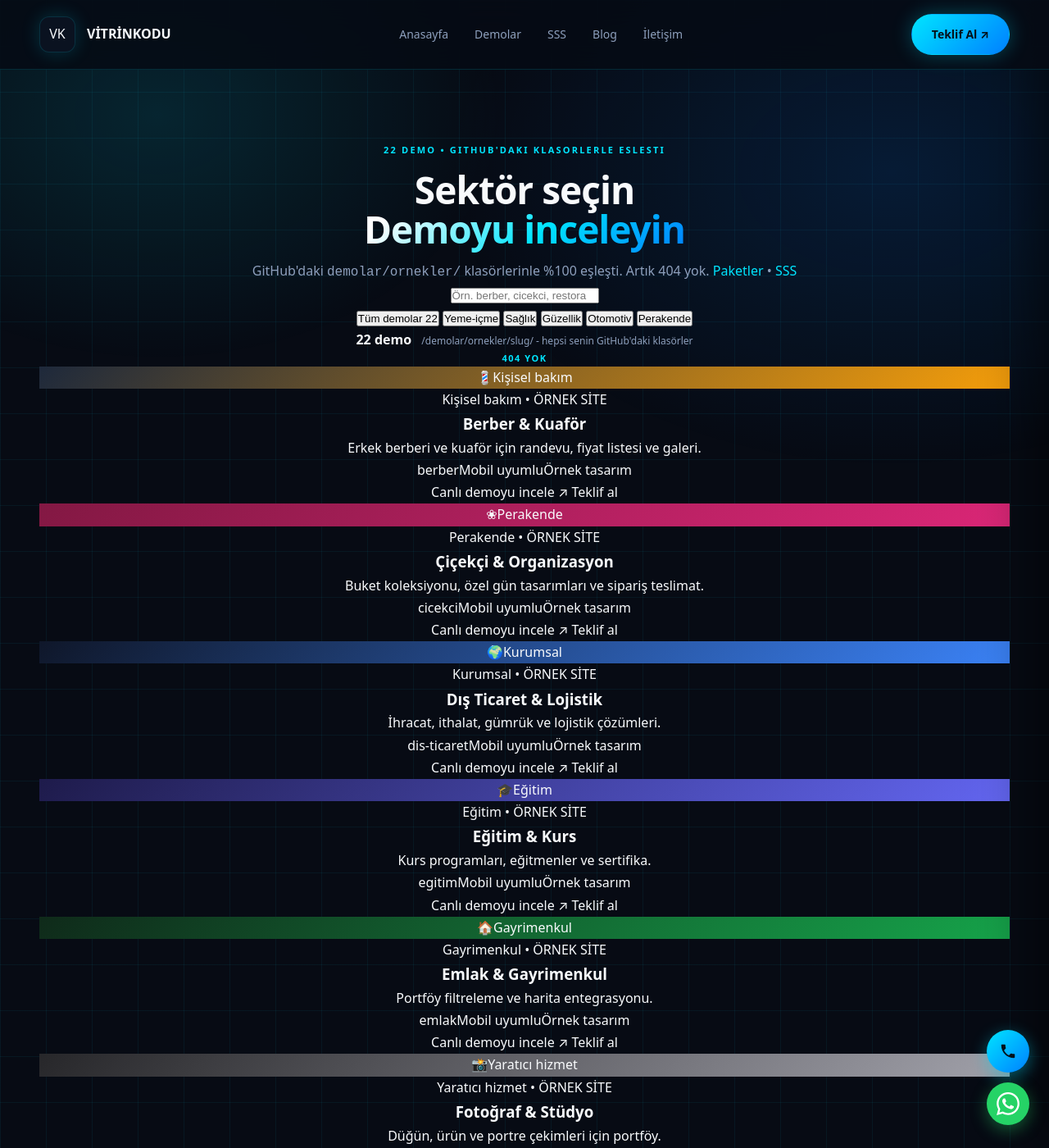
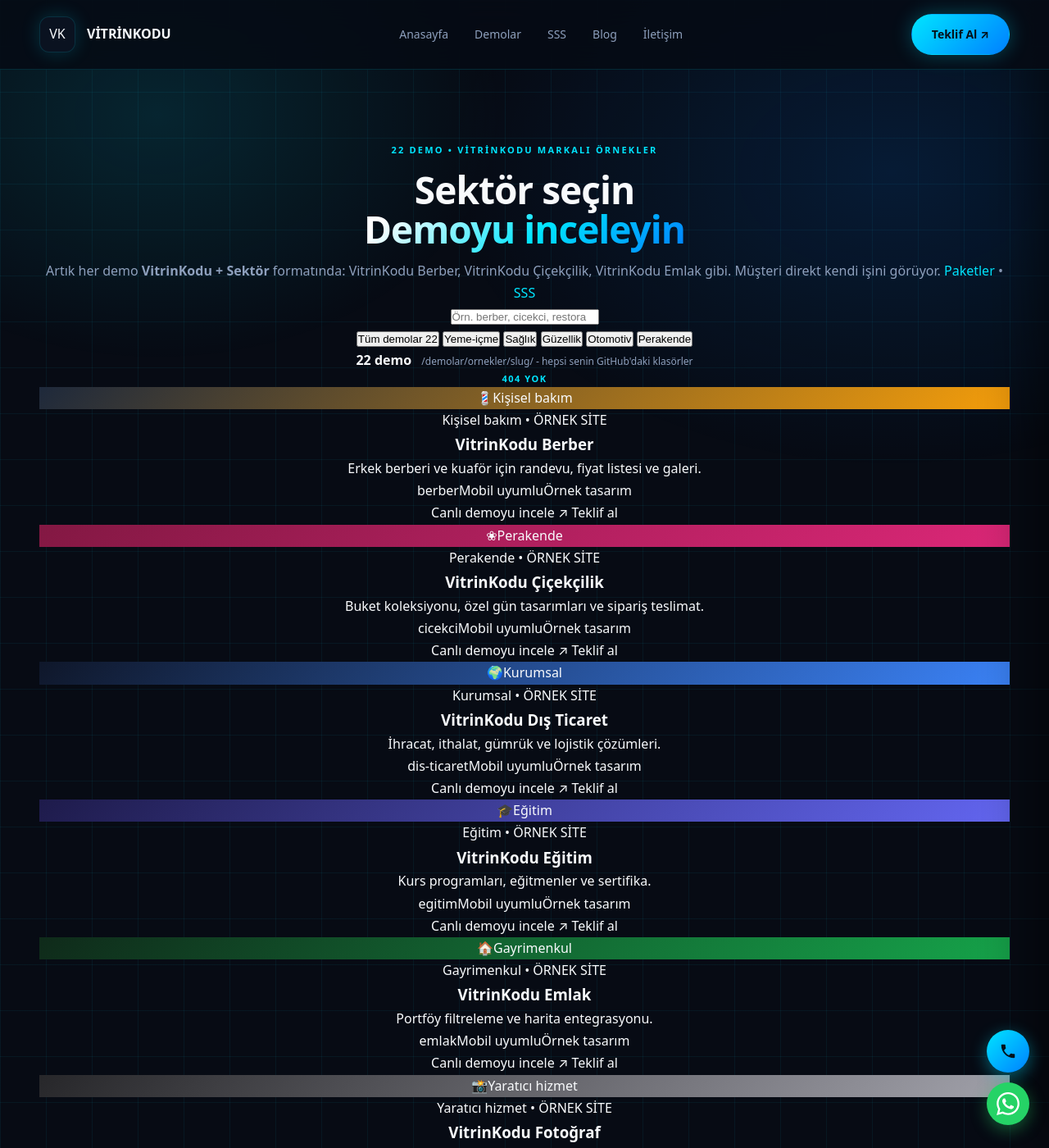
Before and after one commit to 1199mem/vitrinkodu.com.tr, a Jekyll site: the page built from demolar/index.html, in a window 1280 px wide and 1400 px high. Shown: the whole window at 82% size. Built offline with Jekyll 4.4.1, drawn with Linux system fonts in a browser that asks for light colours; some of the changed text lies outside the part shown.

Commit message:
index.html

```diff
--- a/demolar/index.html
+++ b/demolar/index.html
@@ -5,9 +5,9 @@
 ---
 <div class="wrap">
 <div class="page-head">
-<span class="tag">22 DEMO • GITHUB'DAKI KLASORLERLE ESLESTI</span>
+<span class="tag">22 DEMO • VİTRİNKODU MARKALI ÖRNEKLER</span>
 <h1>Sektör seçin<br><span class="grad">Demoyu inceleyin</span></h1>
-<p class="sub">GitHub'daki <code>demolar/ornekler/</code> klasörlerinle %100 eşleşti. Artık 404 yok. <a href="/#paketler" style="color:var(--cyan)">Paketler</a> • <a href="/sss/" style="color:var(--cyan)">SSS</a></p>
+<p class="sub">Artık her demo <b>VitrinKodu + Sektör</b> formatında: VitrinKodu Berber, VitrinKodu Çiçekçilik, VitrinKodu Emlak gibi. Müşteri direkt kendi işini görüyor. <a href="/#paketler" style="color:var(--cyan)">Paketler</a> • <a href="/sss/" style="color:var(--cyan)">SSS</a></p>
 <div class="demo-search-wrap">
 <input type="search" id="demoSearch" class="demo-search" placeholder="Örn. berber, cicekci, restoran, veteriner..." oninput="filterDemos()">
 </div>
@@ -24,11 +24,11 @@
 <div style="font-size:11px;font-weight:800;letter-spacing:1.5px;color:var(--cyan)">404 YOK</div>
 </div>
 <div class="demo-grid-22" id="demoGrid">
-<div class="demo-card-22" data-category="kişisel bakım" data-name="berber & kuaför berber kişisel bakım">
+<div class="demo-card-22" data-category="kişisel bakım" data-name="vitrinkodu berber & kuaför berber kişisel bakım">
 <div class="thumb" style="background:linear-gradient(135deg,#1e293b,#f59e0b)">💈<span class="badge-cat">Kişisel bakım</span></div>
 <div class="card-body">
 <div class="cat">Kişisel bakım • ÖRNEK SİTE</div>
-<h3>Berber & Kuaför</h3>
+<h3>VitrinKodu Berber</h3>
 <p>Erkek berberi ve kuaför için randevu, fiyat listesi ve galeri.</p>
 <div class="tags"><span>berber</span><span>Mobil uyumlu</span><span>Örnek tasarım</span></div>
 <div class="actions">
@@ -37,11 +37,11 @@
 </div>
 </div>
 </div>
-<div class="demo-card-22" data-category="perakende" data-name="çiçekçi & organizasyon cicekci perakende">
+<div class="demo-card-22" data-category="perakende" data-name="vitrinkodu çiçekçi & organizasyon cicekci perakende">
 <div class="thumb" style="background:linear-gradient(135deg,#831843,#db2777)">❀<span class="badge-cat">Perakende</span></div>
 <div class="card-body">
 <div class="cat">Perakende • ÖRNEK SİTE</div>
-<h3>Çiçekçi & Organizasyon</h3>
+<h3>VitrinKodu Çiçekçilik</h3>
 <p>Buket koleksiyonu, özel gün tasarımları ve sipariş teslimat.</p>
 <div class="tags"><span>cicekci</span><span>Mobil uyumlu</span><span>Örnek tasarım</span></div>
 <div class="actions">
@@ -50,11 +50,11 @@
 </div>
 </div>
 </div>
-<div class="demo-card-22" data-category="kurumsal" data-name="dış ticaret & lojistik dis-ticaret kurumsal">
+<div class="demo-card-22" data-category="kurumsal" data-name="vitrinkodu dış ticaret & lojistik dis-ticaret kurumsal">
 <div class="thumb" style="background:linear-gradient(135deg,#0f172a,#3b82f6)">🌍<span class="badge-cat">Kurumsal</span></div>
 <div class="card-body">
 <div class="cat">Kurumsal • ÖRNEK SİTE</div>
-<h3>Dış Ticaret & Lojistik</h3>
+<h3>VitrinKodu Dış Ticaret</h3>
 <p>İhracat, ithalat, gümrük ve lojistik çözümleri.</p>
 <div class="tags"><span>dis-ticaret</span><span>Mobil uyumlu</span><span>Örnek tasarım</span></div>
 <div class="actions">
@@ -63,11 +63,11 @@
 </div>
 </div>
 </div>
-<div class="demo-card-22" data-category="eğitim" data-name="eğitim & kurs egitim eğitim">
+<div class="demo-card-22" data-category="eğitim" data-name="vitrinkodu eğitim & kurs egitim eğitim">
 <div class="thumb" style="background:linear-gradient(135deg,#1e1b4b,#6366f1)">🎓<span class="badge-cat">Eğitim</span></div>
 <div class="card-body">
 <div class="cat">Eğitim • ÖRNEK SİTE</div>
-<h3>Eğitim & Kurs</h3>
+<h3>VitrinKodu Eğitim</h3>
 <p>Kurs programları, eğitmenler ve sertifika.</p>
 <div class="tags"><span>egitim</span><span>Mobil uyumlu</span><span>Örnek tasarım</span></div>
 <div class="actions">
@@ -76,11 +76,11 @@
 </div>
 </div>
 </div>
-<div class="demo-card-22" data-category="gayrimenkul" data-name="emlak & gayrimenkul emlak gayrimenkul">
+<div class="demo-card-22" data-category="gayrimenkul" data-name="vitrinkodu emlak & gayrimenkul emlak gayrimenkul">
 <div class="thumb" style="background:linear-gradient(135deg,#0f2a1a,#16a34a)">🏠<span class="badge-cat">Gayrimenkul</span></div>
 <div class="card-body">
 <div class="cat">Gayrimenkul • ÖRNEK SİTE</div>
-<h3>Emlak & Gayrimenkul</h3>
+<h3>VitrinKodu Emlak</h3>
 <p>Portföy filtreleme ve harita entegrasyonu.</p>
 <div class="tags"><span>emlak</span><span>Mobil uyumlu</span><span>Örnek tasarım</span></div>
 <div class="actions">
@@ -89,11 +89,11 @@
 </div>
 </div>
 </div>
-<div class="demo-card-22" data-category="yaratıcı hizmet" data-name="fotoğraf & stüdyo fotograf yaratıcı hizmet">
+<div class="demo-card-22" data-category="yaratıcı hizmet" data-name="vitrinkodu fotoğraf & stüdyo fotograf yaratıcı hizmet">
 <div class="thumb" style="background:linear-gradient(135deg,#27272a,#a1a1aa)">📸<span class="badge-cat">Yaratıcı hizmet</span></div>
 <div class="card-body">
 <div class="cat">Yaratıcı hizmet • ÖRNEK SİTE</div>
-<h3>Fotoğraf & Stüdyo</h3>
+<h3>VitrinKodu Fotoğraf</h3>
 <p>Düğün, ürün ve portre çekimleri için portföy.</p>
 <div class="tags"><span>fotograf</span><span>Mobil uyumlu</span><span>Örnek tasarım</span></div>
 <div class="actions">
@@ -102,11 +102,11 @@
 </div>
 </div>
 </div>
-<div class="demo-card-22" data-category="güzellik" data-name="güzellik & kuaför guzellik güzellik">
+<div class="demo-card-22" data-category="güzellik" data-name="vitrinkodu güzellik & kuaför guzellik güzellik">
 <div class="thumb" style="background:linear-gradient(135deg,#2a1a3a,#7c3aed)">💇<span class="badge-cat">Güzellik</span></div>
 <div class="card-body">
 <div class="cat">Güzellik • ÖRNEK SİTE</div>
-<h3>Güzellik & Kuaför</h3>
+<h3>VitrinKodu Güzellik</h3>
 <p>Kuaför ve güzellik salonu için fiyat listesi ve randevu.</p>
 <div class="tags"><span>guzellik</span><span>Mobil uyumlu</span><span>Örnek tasarım</span></div>
 <div class="actions">
@@ -115,11 +115,11 @@
 </div>
 </div>
 </div>
-<div class="demo-card-22" data-category="profesyonel hizmet" data-name="hukuk & danışmanlık hukuk profesyonel hizmet">
+<div class="demo-card-22" data-category="profesyonel hizmet" data-name="vitrinkodu hukuk & danışmanlık hukuk profesyonel hizmet">
 <div class="thumb" style="background:linear-gradient(135deg,#1e1b4b,#3b82f6)">⚖<span class="badge-cat">Profesyonel hizmet</span></div>
 <div class="card-body">
 <div class="cat">Profesyonel hizmet • ÖRNEK SİTE</div>
-<h3>Hukuk & Danışmanlık</h3>
+<h3>VitrinKodu Hukuk</h3>
 <p>Dava alanları, makaleler ve danışma formu.</p>
 <div class="tags"><span>hukuk</span><span>Mobil uyumlu</span><span>Örnek tasarım</span></div>
 <div class="actions">
@@ -128,11 +128,11 @@
 </div>
 </div>
 </div>
-<div class="demo-card-22" data-category="yapı" data-name="yapı & i̇nşaat insaat yapı">
+<div class="demo-card-22" data-category="yapı" data-name="vitrinkodu yapı & i̇nşaat insaat yapı">
 <div class="thumb" style="background:linear-gradient(135deg,#27272a,#71717a)">🏢<span class="badge-cat">Yapı</span></div>
 <div class="card-body">
 <div class="cat">Yapı • ÖRNEK SİTE</div>
-<h3>Yapı & İnşaat</h3>
+<h3>VitrinKodu İnşaat</h3>
 <p>Projeler ve şantiye takibi.</p>
 <div class="tags"><span>insaat</span><span>Mobil uyumlu</span><span>Örnek tasarım</span></div>
 <div class="actions">
@@ -141,11 +141,11 @@
 </div>
 </div>
 </div>
-<div class="demo-card-22" data-category="yeme-içme" data-name="kebap & restoran kebap yeme-içme">
+<div class="demo-card-22" data-category="yeme-içme" data-name="vitrinkodu kebap & restoran kebap yeme-içme">
 <div class="thumb" style="background:linear-gradient(135deg,#7f1d1d,#f97316)">🥙<span class="badge-cat">Yeme-içme</span></div>
 <div class="card-body">
 <div class="cat">Yeme-içme • ÖRNEK SİTE</div>
-<h3>Kebap & Restoran</h3>
+<h3>VitrinKodu Kebap</h3>
 <p>Kebap menüsü, şef önerileri ve rezervasyon.</p>
 <div class="tags"><span>kebap</span><span>Mobil uyumlu</span><span>Örnek tasarım</span></div>
 <div class="actions">
@@ -154,11 +154,11 @@
 </div>
 </div>
 </div>
-<div class="demo-card-22" data-category="sağlık" data-name="klinik & diş hekimi klinik sağlık">
+<div class="demo-card-22" data-category="sağlık" data-name="vitrinkodu klinik & diş hekimi klinik sağlık">
 <div class="thumb" style="background:linear-gradient(135deg,#06303a,#0891b2)">🦷<span class="badge-cat">Sağlık</span></div>
 <div class="card-body">
 <div class="cat">Sağlık • ÖRNEK SİTE</div>
-<h3>Klinik & Diş Hekimi</h3>
+<h3>VitrinKodu Klinik</h3>
 <p>Diş hekimleri için randevu ve tedavi rehberi.</p>
 <div class="tags"><span>klinik</span><span>Mobil uyumlu</span><span>Örnek tasarım</span></div>
 <div class="actions">
@@ -167,11 +167,11 @@
 </div>
 </div>
 </div>
-<div class="demo-card-22" data-category="perakende" data-name="kuruyemiş & şarküteri kuruyemis perakende">
+<div class="demo-card-22" data-category="perakende" data-name="vitrinkodu kuruyemiş & şarküteri kuruyemis perakende">
 <div class="thumb" style="background:linear-gradient(135deg,#451a03,#d97706)">🥜<span class="badge-cat">Perakende</span></div>
 <div class="card-body">
 <div class="cat">Perakende • ÖRNEK SİTE</div>
-<h3>Kuruyemiş & Şarküteri</h3>
+<h3>VitrinKodu Kuruyemiş</h3>
 <p>Kuruyemiş, baharat ve yöresel ürün kataloğu.</p>
 <div class="tags"><span>kuruyemis</span><span>Mobil uyumlu</span><span>Örnek tasarım</span></div>
 <div class="actions">
@@ -180,11 +180,11 @@
 </div>
 </div>
 </div>
-<div class="demo-card-22" data-category="tasarım" data-name="mimarlık & dekorasyon mimarlik tasarım">
+<div class="demo-card-22" data-category="tasarım" data-name="vitrinkodu mimarlık & dekorasyon mimarlik tasarım">
 <div class="thumb" style="background:linear-gradient(135deg,#172554,#0284c7)">📐<span class="badge-cat">Tasarım</span></div>
 <div class="card-body">
 <div class="cat">Tasarım • ÖRNEK SİTE</div>
-<h3>Mimarlık & Dekorasyon</h3>
+<h3>VitrinKodu Mimarlık</h3>
 <p>Proje galerisi ve keşif formu.</p>
 <div class="tags"><span>mimarlik</span><span>Mobil uyumlu</span><span>Örnek tasarım</span></div>
 <div class="actions">
@@ -193,11 +193,11 @@
 </div>
 </div>
 </div>
-<div class="demo-card-22" data-category="taşımacılık" data-name="nakliyat & taşımacılık nakliyat taşımacılık">
+<div class="demo-card-22" data-category="taşımacılık" data-name="vitrinkodu nakliyat & taşımacılık nakliyat taşımacılık">
 <div class="thumb" style="background:linear-gradient(135deg,#1e293b,#475569)">🚚<span class="badge-cat">Taşımacılık</span></div>
 <div class="card-body">
 <div class="cat">Taşımacılık • ÖRNEK SİTE</div>
-<h3>Nakliyat & Taşımacılık</h3>
+<h3>VitrinKodu Nakliyat</h3>
 <p>Evden eve nakliyat ve asansörlü taşıma.</p>
 <div class="tags"><span>nakliyat</span><span>Mobil uyumlu</span><span>Örnek tasarım</span></div>
 <div class="actions">
@@ -206,11 +206,11 @@
 </div>
 </div>
 </div>
-<div class="demo-card-22" data-category="turizm" data-name="otel & konaklama otel turizm">
+<div class="demo-card-22" data-category="turizm" data-name="vitrinkodu otel & konaklama otel turizm">
 <div class="thumb" style="background:linear-gradient(135deg,#064e3b,#10b981)">🏨<span class="badge-cat">Turizm</span></div>
 <div class="card-body">
 <div class="cat">Turizm • ÖRNEK SİTE</div>
-<h3>Otel & Konaklama</h3>
+<h3>VitrinKodu Otel</h3>
 <p>Oda tipleri, rezervasyon ve turlar.</p>
 <div class="tags"><span>otel</span><span>Mobil uyumlu</span><span>Örnek tasarım</span></div>
 <div class="actions">
@@ -219,11 +219,11 @@
 </div>
 </div>
 </div>
-<div class="demo-card-22" data-category="otomotiv" data-name="oto galeri & satış oto-galeri otomotiv">
+<div class="demo-card-22" data-category="otomotiv" data-name="vitrinkodu oto galeri & satış oto-galeri otomotiv">
 <div class="thumb" style="background:linear-gradient(135deg,#7f1d1d,#ef4444)">🏁<span class="badge-cat">Otomotiv</span></div>
 <div class="card-body">
 <div class="cat">Otomotiv • ÖRNEK SİTE</div>
-<h3>Oto Galeri & Satış</h3>
+<h3>VitrinKodu Oto Galeri</h3>
 <p>Araç ilanları, filtreleme ve ekspertiz.</p>
 <div class="tags"><span>oto-galeri</span><span>Mobil uyumlu</span><span>Örnek tasarım</span></div>
 <div class="actions">
@@ -232,11 +232,11 @@
 </div>
 </div>
 </div>
-<div class="demo-card-22" data-category="otomotiv" data-name="oto servis & bakım oto-servis otomotiv">
+<div class="demo-card-22" data-category="otomotiv" data-name="vitrinkodu oto servis & bakım oto-servis otomotiv">
 <div class="thumb" style="background:linear-gradient(135deg,#312e81,#6366f1)">🚗<span class="badge-cat">Otomotiv</span></div>
 <div class="card-body">
 <div class="cat">Otomotiv • ÖRNEK SİTE</div>
-<h3>Oto Servis & Bakım</h3>
+<h3>VitrinKodu Oto Servis</h3>
 <p>Acil yol yardım ve bakım paketleri.</p>
 <div class="tags"><span>oto-servis</span><span>Mobil uyumlu</span><span>Örnek tasarım</span></div>
 <div class="actions">
@@ -245,11 +245,11 @@
 </div>
 </div>
 </div>
-<div class="demo-card-22" data-category="yeme-içme" data-name="restoran & qr menü restoran yeme-içme">
+<div class="demo-card-22" data-category="yeme-içme" data-name="vitrinkodu restoran & qr menü restoran yeme-içme">
 <div class="thumb" style="background:linear-gradient(135deg,#3a1a0e,#ea580c)">🍽<span class="badge-cat">Yeme-içme</span></div>
 <div class="card-body">
 <div class="cat">Yeme-içme • ÖRNEK SİTE</div>
-<h3>Restoran & QR Menü</h3>
+<h3>VitrinKodu Restoran</h3>
 <p>Lezzet odaklı menü, şef seçkileri ve rezervasyon.</p>
 <div class="tags"><span>restoran</span><span>Mobil uyumlu</span><span>Örnek tasarım</span></div>
 <div class="actions">
@@ -258,11 +258,11 @@
 </div>
 </div>
 </div>
-<div class="demo-card-22" data-category="kurumsal" data-name="sanayi & i̇malat sanayi kurumsal">
+<div class="demo-card-22" data-category="kurumsal" data-name="vitrinkodu sanayi & i̇malat sanayi kurumsal">
 <div class="thumb" style="background:linear-gradient(135deg,#1e293b,#f97316)">🏭<span class="badge-cat">Kurumsal</span></div>
 <div class="card-body">
 <div class="cat">Kurumsal • ÖRNEK SİTE</div>
-<h3>Sanayi & İmalat</h3>
+<h3>VitrinKodu Sanayi</h3>
 <p>Fabrika ve OSB için kurumsal katalog.</p>
 <div class="tags"><span>sanayi</span><span>Mobil uyumlu</span><span>Örnek tasarım</span></div>
 <div class="actions">
@@ -271,11 +271,11 @@
 </div>
 </div>
 </div>
-<div class="demo-card-22" data-category="spor & yaşam" data-name="spor salonu & fitness spor-salonu spor & yaşam">
+<div class="demo-card-22" data-category="spor & yaşam" data-name="vitrinkodu spor salonu & fitness spor-salonu spor & yaşam">
 <div class="thumb" style="background:linear-gradient(135deg,#14532d,#22c55e)">💪<span class="badge-cat">Spor & yaşam</span></div>
 <div class="card-body">
 <div class="cat">Spor & yaşam • ÖRNEK SİTE</div>
-<h3>Spor Salonu & Fitness</h3>
+<h3>VitrinKodu Spor Salonu</h3>
 <p>Üyelik paketleri ve antrenör kadrosu.</p>
 <div class="tags"><span>spor-salonu</span><span>Mobil uyumlu</span><span>Örnek tasarım</span></div>
 <div class="actions">
@@ -284,11 +284,11 @@
 </div>
 </div>
 </div>
-<div class="demo-card-22" data-category="ev & işyeri" data-name="temizlik & hijyen temizlik ev & işyeri">
+<div class="demo-card-22" data-category="ev & işyeri" data-name="vitrinkodu temizlik & hijyen temizlik ev & işyeri">
 <div class="thumb" style="background:linear-gradient(135deg,#0c4a6e,#0ea5e9)">🧹<span class="badge-cat">Ev & işyeri</span></div>
 <div class="card-body">
 <div class="cat">Ev & işyeri • ÖRNEK SİTE</div>
-<h3>Temizlik & Hijyen</h3>
+<h3>VitrinKodu Temizlik</h3>
 <p>Ev ve işyeri temizlik paketleri ve rezervasyon.</p>
 <div class="tags"><span>temizlik</span><span>Mobil uyumlu</span><span>Örnek tasarım</span></div>
 <div class="actions">
@@ -297,16 +297,17 @@
 </div>
 </div>
 </div>
-<div class="demo-card-22" data-category="sağlık" data-name="veteriner & pet veteriner sağlık">
+<div class="demo-card-22" data-category="sağlık" data-name="vitrinkodu veteriner & pet veteriner sağlık">
 <div class="thumb" style="background:linear-gradient(135deg,#14532d,#4ade80)">🐾<span class="badge-cat">Sağlık</span></div>
 <div class="card-body">
 <div class="cat">Sağlık • ÖRNEK SİTE</div>
-<h3>Veteriner & Pet</h3>
+<h3>VitrinKodu Veteriner</h3>
 <p>Veteriner kliniği için randevu ve hizmetler.</p>
 <div class="tags"><span>veteriner</span><span>Mobil uyumlu</span><span>Örnek tasarım</span></div>
 <div class="actions">
 <a class="primary" href="/demolar/ornekler/veteriner/">Canlı demoyu incele ↗</a>
 <a class="secondary" href="https://wa.me/905433880019?text=veteriner%20demo%20teklif" target="_blank">Teklif al</a>
+</div>
 </div>
 </div>
 </div>
```
